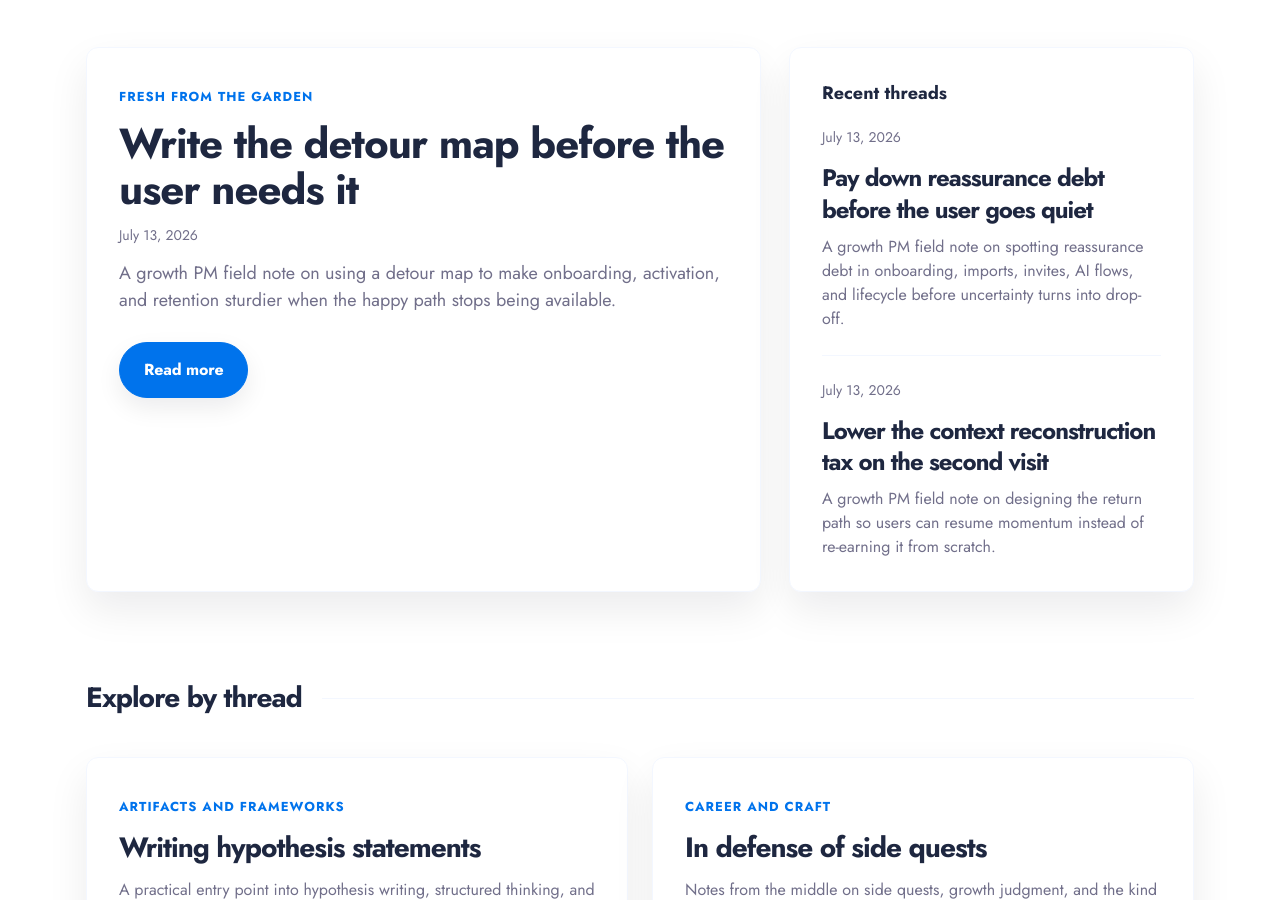
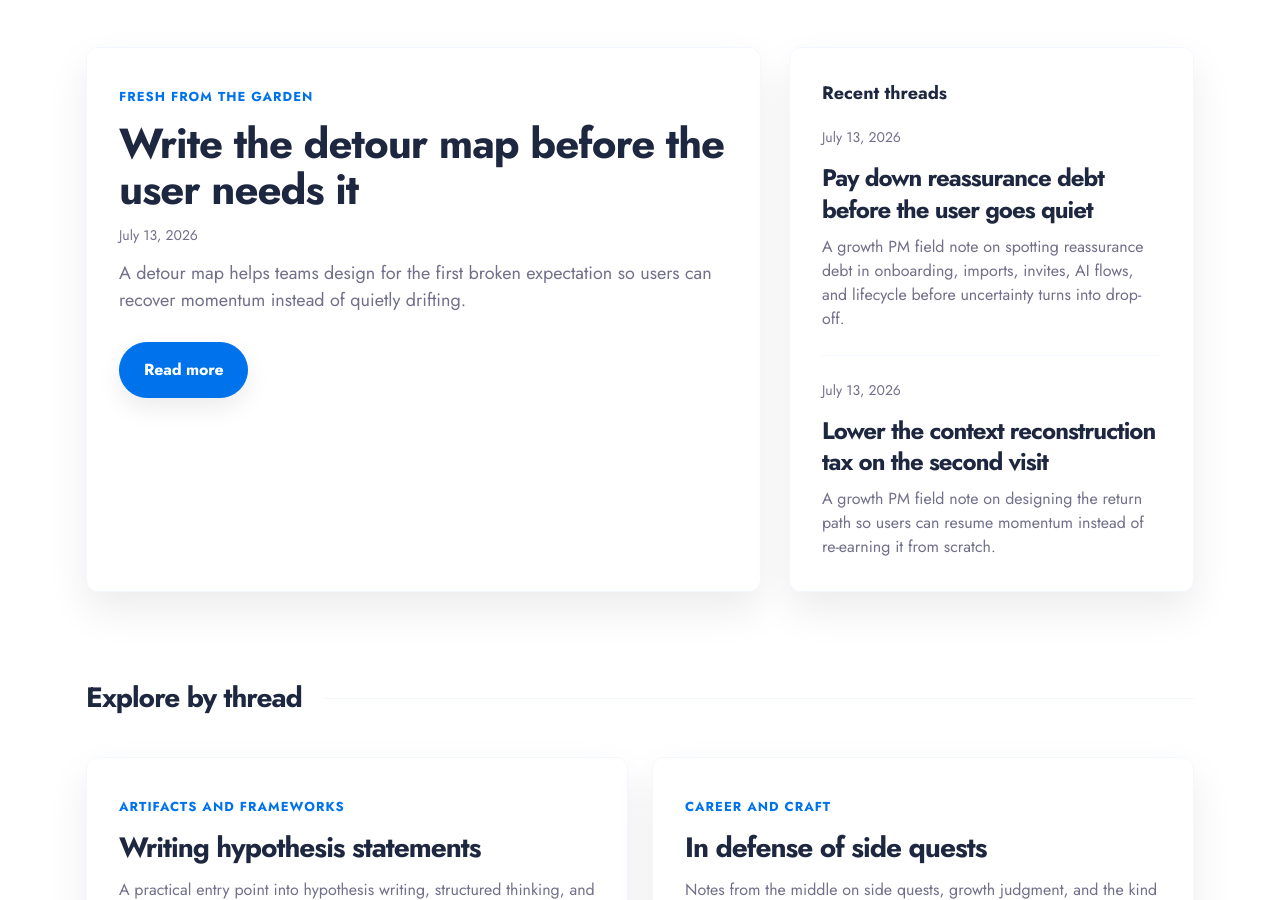
Before and after one commit to austinjbay/austinjbay.github.io, a Jekyll site: the page built from index.md, in a window 1280 px wide and 900 px high, scrolled down 889 px. Built offline with Jekyll 4.4.1, drawn with Linux system fonts in a browser that asks for light colours; nearby versions of some CDN libraries.

Commit message:
Refresh detour map byline

```diff
--- a/_posts/2026-07-13-write-the-detour-map-before-the-user-needs-it.md
+++ b/_posts/2026-07-13-write-the-detour-map-before-the-user-needs-it.md
@@ -1,7 +1,7 @@
 ---
 title: "Write the detour map before the user needs it"
 subtitle: "Why retained usage depends on how your product handles the first broken expectation, not only the first successful flow."
-description: "A growth PM field note on using a detour map to make onboarding, activation, and retention sturdier when the happy path stops being available."
+description: "A detour map helps teams design for the first broken expectation so users can recover momentum instead of quietly drifting."
 date: 2026-07-13
 image: /assets/images/notebook.jpg
 layout: post
```
